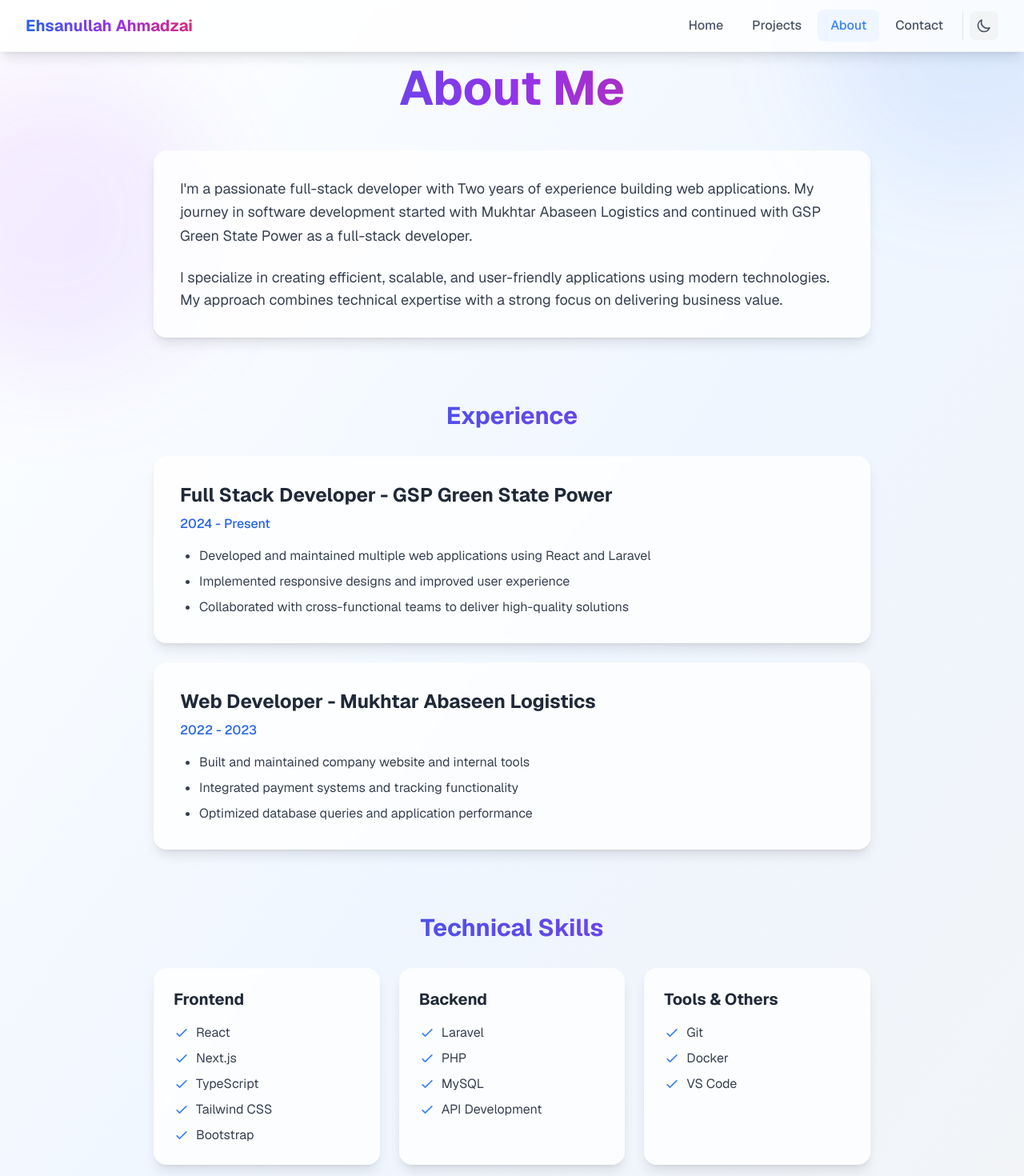
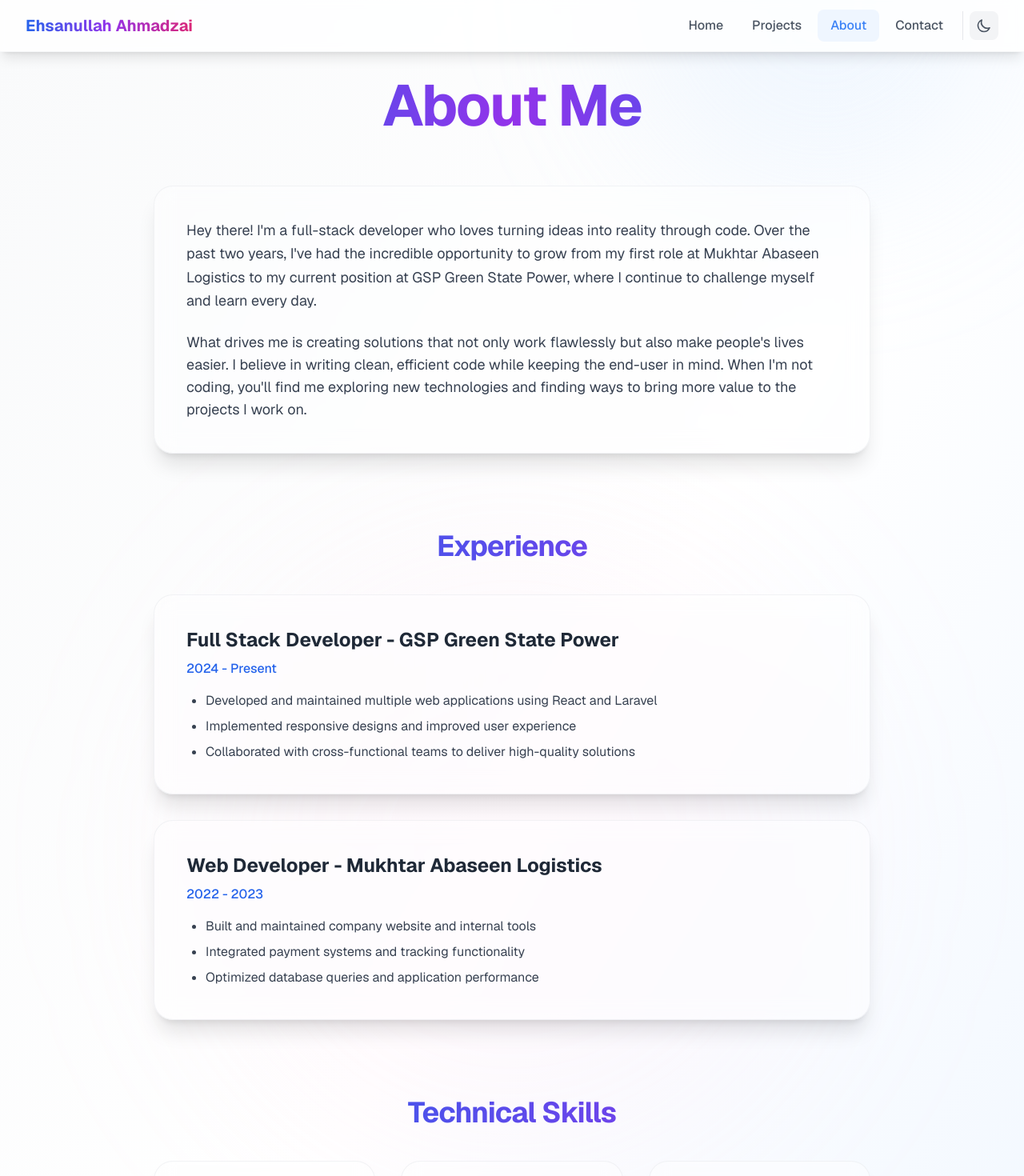
Before and after one commit to eahmadzai/portfolio, a Next.js app: page /about in a window 1280 px wide. Shown: the top 1470 px of the page at 80% size. Built offline with nearby package versions, Linux system fonts and the light colour scheme.

Commit message:
minor changes

```diff
--- a/src/app/about/page.tsx
+++ b/src/app/about/page.tsx
@@ -5,48 +5,60 @@ export default function About() {
   return (
     <>
       <Navbar />
-      <main className="min-h-screen bg-gradient-to-br from-white via-blue-50 to-gray-100
-        dark:from-gray-900 dark:via-gray-800 dark:to-gray-900 transition-colors">
+      <main className="min-h-screen bg-gradient-to-br from-gray-50 via-white to-blue-50
+        dark:from-gray-950 dark:via-gray-900 dark:to-gray-800 transition-colors">
         <div className="relative">
-          {/* Background Decorative Elements */}
+          {/* Enhanced decorative elements */}
           <div className="absolute inset-0 overflow-hidden pointer-events-none">
-            <div className="absolute -top-40 -right-32 w-96 h-96 bg-blue-500/10 rounded-full blur-3xl" />
-            <div className="absolute top-20 -left-32 w-96 h-96 bg-purple-500/10 rounded-full blur-3xl" />
+            <div className="absolute top-0 right-0 w-[500px] h-[500px] bg-blue-200/20 dark:bg-blue-500/10
+              rounded-full blur-[100px] transform -translate-y-1/2" />
+            <div className="absolute bottom-0 left-0 w-[500px] h-[500px] bg-purple-200/20 dark:bg-purple-500/10
+              rounded-full blur-[100px] transform translate-y-1/2" />
+            <div className="absolute top-1/2 left-1/2 w-[800px] h-[800px] bg-pink-200/10 dark:bg-pink-500/5
+              rounded-full blur-[120px] transform -translate-x-1/2 -translate-y-1/2" />
           </div>
 
-          <div className="container mx-auto px-4 py-20">
+          {/* Updated container with more natural spacing */}
+          <div className="container mx-auto px-6 py-24">
             <div className="max-w-4xl mx-auto relative">
-              <h1 className="text-5xl md:text-6xl font-bold mb-12 text-center bg-gradient-to-r
-                from-blue-600 via-purple-600 to-pink-600 bg-clip-text text-transparent animate-gradient">
+              {/* Updated title styling */}
+              <h1 className="text-6xl md:text-7xl font-bold mb-16 text-center bg-gradient-to-r
+                from-blue-600 via-purple-600 to-blue-600 bg-clip-text text-transparent animate-gradient
+                tracking-tight">
                 About Me
               </h1>
 
-              <section className="mb-20">
-                <div className="bg-white/80 dark:bg-gray-800/50 backdrop-blur-sm rounded-2xl p-8
-                  shadow-lg border border-gray-100/20 dark:border-gray-700/50 hover:border-blue-500/30
-                  dark:hover:border-blue-400/30 transition-all">
+              {/* Updated section spacing and card styling */}
+              <section className="mb-24">
+                <div className="bg-white/40 dark:bg-gray-800/30 backdrop-blur-md rounded-3xl p-10
+                  shadow-xl border border-gray-200/50 dark:border-gray-700/30 hover:border-blue-500/20
+                  dark:hover:border-blue-400/20 transition-all duration-500">
                   <p className="text-lg text-gray-700 dark:text-gray-300 mb-6 leading-relaxed">
-                    I&apos;m a passionate full-stack developer with Two years of experience building web applications.
-                    My journey in software development started with Mukhtar Abaseen Logistics and continued with
-                    GSP Green State Power as a full-stack developer.
+                    Hey there! I'm a full-stack developer who loves turning ideas into reality through code.
+                    Over the past two years, I've had the incredible opportunity to grow from my first role at
+                    Mukhtar Abaseen Logistics to my current position at GSP Green State Power, where I continue
+                    to challenge myself and learn every day.
                   </p>
                   <p className="text-lg text-gray-700 dark:text-gray-300">
-                    I specialize in creating efficient, scalable, and user-friendly applications using modern technologies.
-                    My approach combines technical expertise with a strong focus on delivering business value.
+                    What drives me is creating solutions that not only work flawlessly but also make people's lives
+                    easier. I believe in writing clean, efficient code while keeping the end-user in mind. When I'm
+                    not coding, you'll find me exploring new technologies and finding ways to bring more value to
+                    the projects I work on.
                   </p>
                 </div>
               </section>
 
-              <section className="mb-20">
-                <h2 className="text-3xl font-bold mb-8 text-center bg-gradient-to-r from-blue-600
-                  to-purple-600 bg-clip-text text-transparent">
+              {/* Updated section headers */}
+              <section className="mb-24">
+                <h2 className="text-4xl font-bold mb-10 text-center bg-gradient-to-r from-blue-600
+                  to-purple-600 bg-clip-text text-transparent tracking-tight">
                   Experience
                 </h2>
-                <div className="space-y-6">
-                  {/* Experience Cards */}
-                  <div className="group bg-white/80 dark:bg-gray-800/50 backdrop-blur-sm rounded-2xl p-8
-                    shadow-lg border border-gray-100/20 dark:border-gray-700/50 hover:border-blue-500/30
-                    dark:hover:border-blue-400/30 transition-all hover:scale-[1.02] duration-300">
+                <div className="space-y-8">
+                  {/* Updated experience cards */}
+                  <div className="group bg-white/40 dark:bg-gray-800/30 backdrop-blur-md rounded-3xl p-10
+                    shadow-xl border border-gray-200/50 dark:border-gray-700/30 hover:border-blue-500/20
+                    dark:hover:border-blue-400/20 transition-all duration-500 hover:scale-[1.01]">
                     <div className="relative z-10">
                       <h3 className="text-2xl font-bold text-gray-800 dark:text-gray-100
                         group-hover:text-blue-600 dark:group-hover:text-blue-400 transition-colors">
@@ -61,9 +73,9 @@ export default function About() {
                     </div>
                   </div>
 
-                  <div className="group bg-white/80 dark:bg-gray-800/50 backdrop-blur-sm rounded-2xl p-8
-                    shadow-lg border border-gray-100/20 dark:border-gray-700/50 hover:border-blue-500/30
-                    dark:hover:border-blue-400/30 transition-all hover:scale-[1.02] duration-300">
+                  <div className="group bg-white/40 dark:bg-gray-800/30 backdrop-blur-md rounded-3xl p-10
+                    shadow-xl border border-gray-200/50 dark:border-gray-700/30 hover:border-blue-500/20
+                    dark:hover:border-blue-400/20 transition-all duration-500 hover:scale-[1.01]">
                     <div className="relative z-10">
                       <h3 className="text-2xl font-bold text-gray-800 dark:text-gray-100
                         group-hover:text-blue-600 dark:group-hover:text-blue-400 transition-colors">
@@ -80,16 +92,17 @@ export default function About() {
                 </div>
               </section>
 
-              <section className="mb-20">
-                <h2 className="text-3xl font-bold mb-8 text-center bg-gradient-to-r from-blue-600
-                  to-purple-600 bg-clip-text text-transparent">
+              {/* Updated skills section */}
+              <section className="mb-24">
+                <h2 className="text-4xl font-bold mb-10 text-center bg-gradient-to-r from-blue-600
+                  to-purple-600 bg-clip-text text-transparent tracking-tight">
                   Technical Skills
                 </h2>
-                <div className="grid grid-cols-1 md:grid-cols-3 gap-6">
-                  {/* Skills Cards */}
-                  <div className="group bg-white/80 dark:bg-gray-800/50 backdrop-blur-sm rounded-2xl p-6
-                    shadow-lg border border-gray-100/20 dark:border-gray-700/50 hover:border-blue-500/30
-                    dark:hover:border-blue-400/30 transition-all hover:scale-[1.02] duration-300">
+                <div className="grid grid-cols-1 md:grid-cols-3 gap-8">
+                  {/* Updated skills cards */}
+                  <div className="group bg-white/40 dark:bg-gray-800/30 backdrop-blur-md rounded-3xl p-8
+                    shadow-xl border border-gray-200/50 dark:border-gray-700/30 hover:border-blue-500/20
+                    dark:hover:border-blue-400/20 transition-all duration-500 hover:scale-[1.01]">
                     <h3 className="text-xl font-bold mb-4 text-gray-800 dark:text-gray-100
                       group-hover:text-blue-600 dark:group-hover:text-blue-400 transition-colors">
                       Frontend
@@ -106,9 +119,9 @@ export default function About() {
                     </ul>
                   </div>
 
-                  <div className="group bg-white/80 dark:bg-gray-800/50 backdrop-blur-sm rounded-2xl p-6
-                    shadow-lg border border-gray-100/20 dark:border-gray-700/50 hover:border-blue-500/30
-                    dark:hover:border-blue-400/30 transition-all hover:scale-[1.02] duration-300">
+                  <div className="group bg-white/40 dark:bg-gray-800/30 backdrop-blur-md rounded-3xl p-8
+                    shadow-xl border border-gray-200/50 dark:border-gray-700/30 hover:border-blue-500/20
+                    dark:hover:border-blue-400/20 transition-all duration-500 hover:scale-[1.01]">
                     <h3 className="text-xl font-bold mb-4 text-gray-800 dark:text-gray-100
                       group-hover:text-blue-600 dark:group-hover:text-blue-400 transition-colors">
                       Backend
@@ -125,9 +138,9 @@ export default function About() {
                     </ul>
                   </div>
 
-                  <div className="group bg-white/80 dark:bg-gray-800/50 backdrop-blur-sm rounded-2xl p-6
-                    shadow-lg border border-gray-100/20 dark:border-gray-700/50 hover:border-blue-500/30
-                    dark:hover:border-blue-400/30 transition-all hover:scale-[1.02] duration-300">
+                  <div className="group bg-white/40 dark:bg-gray-800/30 backdrop-blur-md rounded-3xl p-8
+                    shadow-xl border border-gray-200/50 dark:border-gray-700/30 hover:border-blue-500/20
+                    dark:hover:border-blue-400/20 transition-all duration-500 hover:scale-[1.01]">
                     <h3 className="text-xl font-bold mb-4 text-gray-800 dark:text-gray-100
                       group-hover:text-blue-600 dark:group-hover:text-blue-400 transition-colors">
                       Tools & Others
@@ -146,14 +159,15 @@ export default function About() {
                 </div>
               </section>
 
+              {/* Updated education section */}
               <section>
-                <h2 className="text-3xl font-bold mb-8 text-center bg-gradient-to-r from-blue-600
-                  to-purple-600 bg-clip-text text-transparent">
+                <h2 className="text-4xl font-bold mb-10 text-center bg-gradient-to-r from-blue-600
+                  to-purple-600 bg-clip-text text-transparent tracking-tight">
                   Education
                 </h2>
-                <div className="group bg-white/80 dark:bg-gray-800/50 backdrop-blur-sm rounded-2xl p-8
-                  shadow-lg border border-gray-100/20 dark:border-gray-700/50 hover:border-blue-500/30
-                  dark:hover:border-blue-400/30 transition-all hover:scale-[1.02] duration-300">
+                <div className="group bg-white/40 dark:bg-gray-800/30 backdrop-blur-md rounded-3xl p-10
+                  shadow-xl border border-gray-200/50 dark:border-gray-700/30 hover:border-blue-500/20
+                  dark:hover:border-blue-400/20 transition-all duration-500 hover:scale-[1.01]">
                   <h3 className="text-2xl font-bold text-gray-800 dark:text-gray-100
                     group-hover:text-blue-600 dark:group-hover:text-blue-400 transition-colors">
                     Bachelor in Computer Science
--- a/src/app/page.tsx
+++ b/src/app/page.tsx
@@ -7,7 +7,7 @@ export default function Home() {
     {
       title: "Full Stack Developer",
       company: "GSP Green State Power",
-      companyLink: "https://www.google.com/url?sa=t&source=web&rct=j&opi=89978449&url=https://gsp-af.com/&ved=2ahUKEwiRvq7t3YOLAxWIRvEDHblRKcIQFnoECDsQAQ&usg=AOvVaw3SZj-1LRTAI6sfFtOhI7aI",
+      companyLink: "https://gsp-af.com/",
       period: "2024 - Present",
       description: "Developing and maintaining web applications using React, Next.js, and Laravel. Leading frontend development and implementing responsive designs."
     },
```
